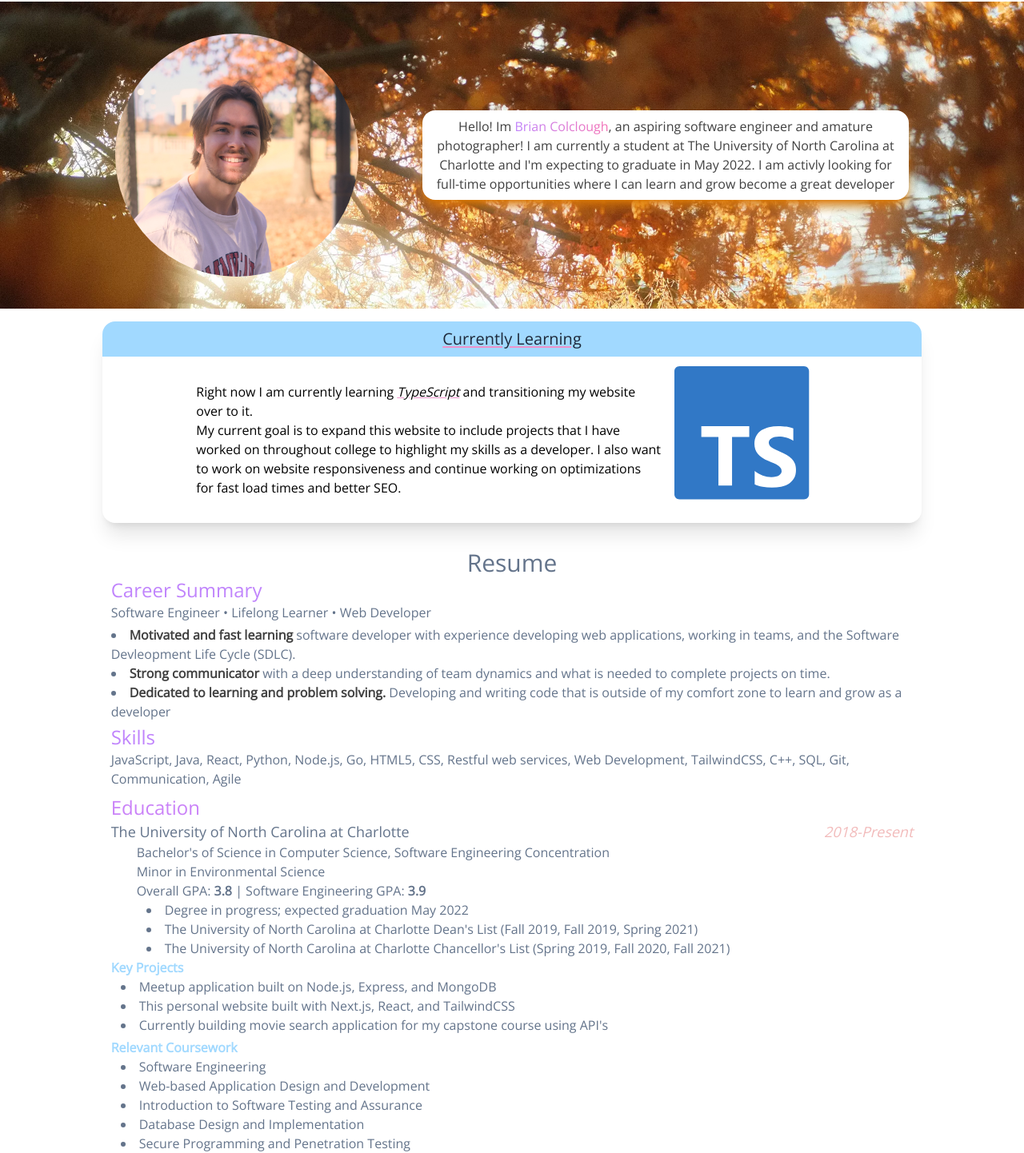
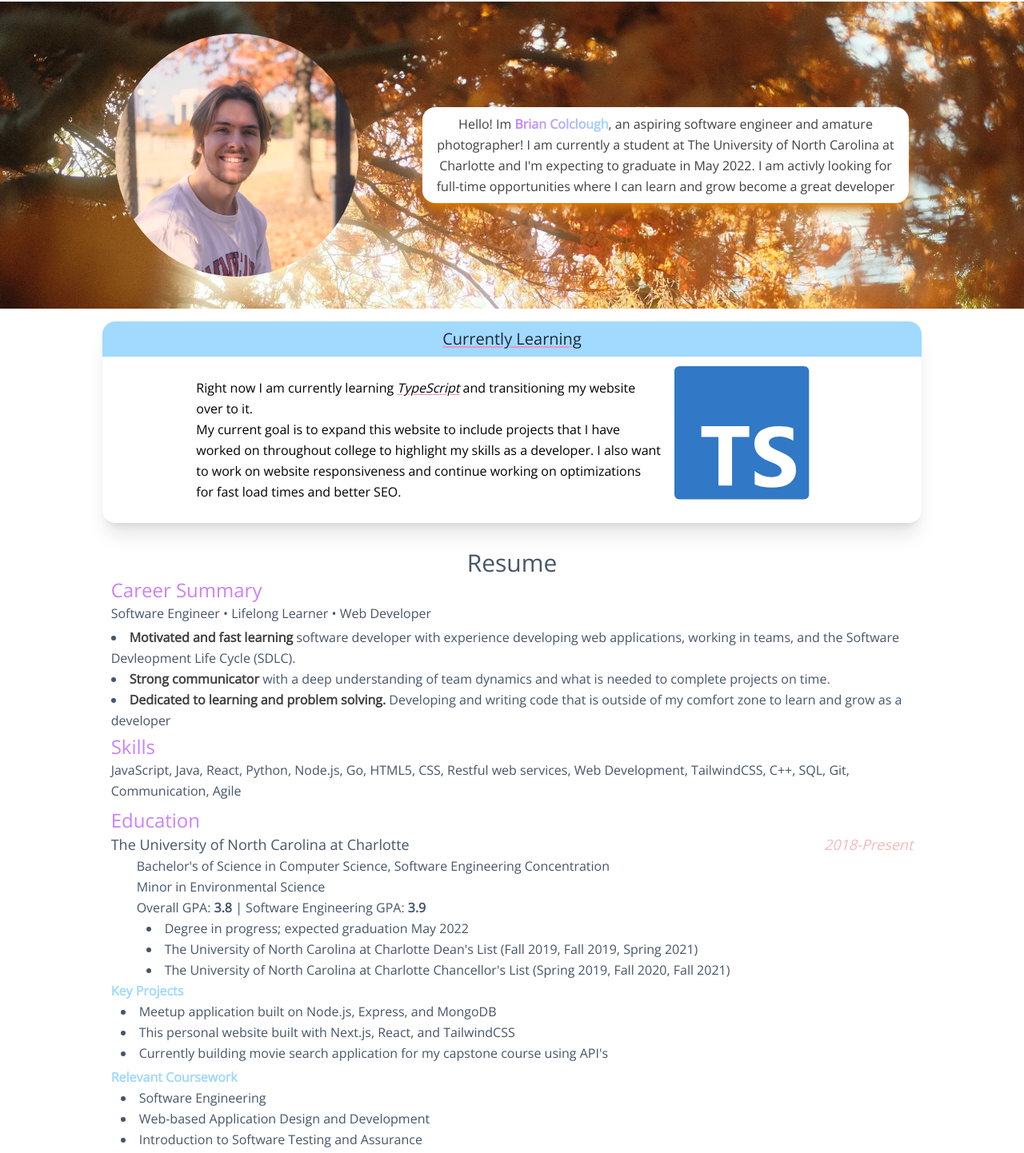
Before and after one commit to BrianColclough/Portfolio, a Next.js app: page / in a window 1280 px wide. Shown: the part 98-1540 px from the top of the page at 80% size. Built offline with nearby package versions, Linux system fonts and the light colour scheme.

Commit message:
minor UI changes

```diff
--- a/components/currentlyLearning.tsx
+++ b/components/currentlyLearning.tsx
@@ -3,7 +3,7 @@ import TypeScriptSVG from "./svg/TypeScript";
 function CurrentlyLearning() {
   return (
     <>
-      <div className="flex justify-center subpixel-antialiased">
+      <div className="flex justify-center subpixel-antialiased sm:leading-relaxed">
         <div className=" mx-2 mt-4 max-w-5xl rounded-2xl shadow-xl">
           <div className="text-slate-800 bg-ui-blue rounded-t-2xl font-sans py-2 text-xl text-center underline decoration-ui-pink underline-offset-2">
             Currently Learning
@@ -14,7 +14,7 @@ function CurrentlyLearning() {
                 <div className="font-normal">
                   <div>
                     Right now I am currently learning{" "}
-                    <span className="italic underline decoration-ui-pink">
+                    <span className="italic underline decoration-ui-pink underline-offset-2">
                       TypeScript
                     </span>{" "}
                     and transitioning my website over to it.
--- a/components/intro.jsx
+++ b/components/intro.jsx
@@ -3,7 +3,7 @@ import Image from "next/image";
 const Intro = (props) => {
   return (
     <>
-      <div className="bg-hero bg-cover bg-fixed flex justify-center">
+      <div className="bg-hero bg-cover bg-fixed flex justify-center sm:leading-relaxed">
         <div className="flex sm:h-96 sm:flex-row sm:justify-center items-center p-8 sm:gap-x-20 flex-col max-w-7xl">
           <div className="sm:basis-1/4 h-auto w-40 py-6">
             <Image
@@ -23,7 +23,7 @@ const Intro = (props) => {
           text-center basis-1/2 font-medium"
           >
             Hello! Im{" "}
-            <span className="bg-clip-text text-transparent bg-gradient-to-r from-purple-400 to-pink-400">
+            <span className="font-semibold bg-clip-text text-transparent bg-gradient-to-r from-ui-purple to-ui-blue">
               Brian Colclough
             </span>
             , an aspiring software engineer and amature photographer! I am
--- a/components/resume.jsx
+++ b/components/resume.jsx
@@ -1,15 +1,15 @@
 const Resume = (props) => {
   return (
     <>
-      <div className="flex items-center flex-col ">
+      <div className="flex items-center flex-col sm:leading-relaxed">
         <div
           className="p-8 font-sans subpixel-antialiased font-normal
-         text-slate-500 sm:w-5/6 justify-center sm:max-w-7xl max-w-full"
+         text-slate-600 sm:w-5/6 justify-center sm:max-w-7xl max-w-full"
         >
           <p className="text-3xl text-center font-medium">Resume</p>
 
           <div>
-            <div className="text-2xl text-purple-400 font-medium pb-0">
+            <div className="text-2xl text-ui-purple font-medium pb-0">
               Career Summary
             </div>
             <div className="pt-0 pb-1">
@@ -38,7 +38,7 @@ const Resume = (props) => {
           </div>
 
           <div>
-            <div className="text-2xl text-purple-400 font-medium pt-1">
+            <div className="text-2xl text-ui-purple font-medium pt-1">
               Skills
             </div>
             <div>
@@ -122,7 +122,7 @@ const Resume = (props) => {
           </div>
 
           <div>
-            <p className="text-2xl pt-2 text-purple-400 font-medium ">
+            <p className="text-2xl pt-2 text-ui-purple font-medium ">
               Work History
             </p>
             <div className="flex flex-col text-xl font-medium md:flex-row md:gap-3 items-baseline">
```
